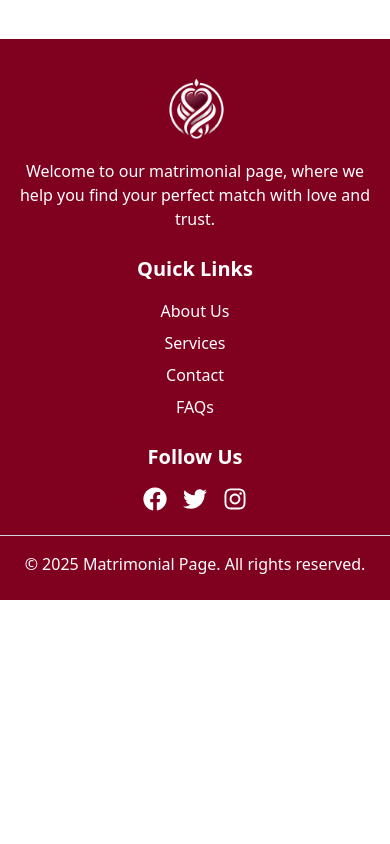
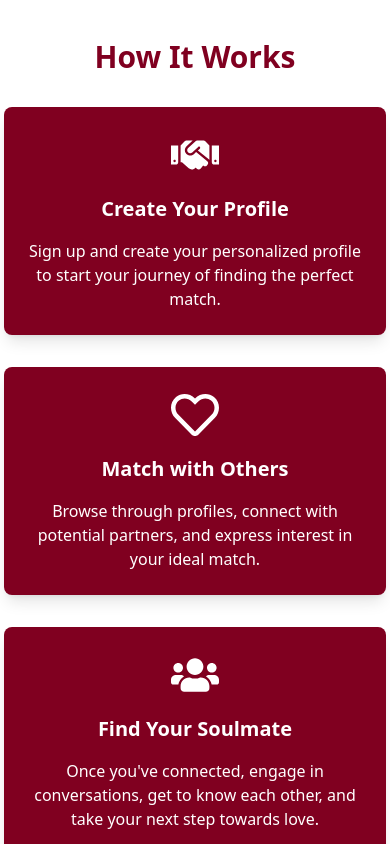
Before and after one commit to rabiyarumi/SoulSync, a React (Vite) app: page / in a window 390 px wide. Shown: the part 780-1624 px from the top of the page. Before the commit the page ends 1380 px from the top, so only its background shows below. Built offline with nearby package versions, Linux system fonts and the light colour scheme; no server answers.

Commit message:
added it work section

```diff
--- a/src/Pages/AllBiodatas/Biodata.jsx
+++ b/src/Pages/AllBiodatas/Biodata.jsx
@@ -38,7 +38,7 @@ const Biodata = ({biodata}) => {
             </CardContent>
             <CardFooter>
                 <Link to={`/biodata/${_id}`}>
-                <Button variant="destructive">View Details</Button></Link>
+                <Button >View Details</Button></Link>
             </CardFooter>
            </Card>
         </Link>
--- a/src/Pages/AllBiodatas/Biodatas.jsx
+++ b/src/Pages/AllBiodatas/Biodatas.jsx
@@ -17,30 +17,30 @@ const Biodatads = () => {
         maxAge: "",
       });
 
-      const { data: biodatas = [], isLoading } = useQuery({
-        queryKey: ["biodatas", filters], // Include filters in the query key
+      // const { data: biodatas = [], isLoading } = useQuery({
+      //   queryKey: ["biodatas", filters], // Include filters in the query key
 
-        queryFn: async () => {
-            console.log(filters)
-          const { data } = await axios.get(`${import.meta.env.VITE_API_URL}/biodatas`, {
-            params: filters, // Pass filters as query params
-          });
-          return data;
-        },
-        keepPreviousData: true, // Avoids data flickering during updates
-      });
+      //   queryFn: async () => {
+      //       console.log(filters)
+      //     const { data } = await axios.get(`${import.meta.env.VITE_API_URL}/biodatas`, {
+      //       params: filters, // Pass filters as query params
+      //     });
+      //     return data;
+      //   },
+      //   keepPreviousData: true, // Avoids data flickering during updates
+      // });
 
       const handleFilterChange = (updatedFilter) => {
         setFilters((prev) => ({ ...prev, ...updatedFilter }));
       };
 
-    // const {data: biodatas=[], isLoading} = useQuery({
-    //     queryKey: ['biodatas'],
-    //     queryFn: async () => {
-    //         const {data} =await axios(`${import.meta.env.VITE_API_URL}/biodatas`)
-    //         return data
-    //     }
-    // })
+    const {data: biodatas=[], isLoading} = useQuery({
+        queryKey: ['biodatas'],
+        queryFn: async () => {
+            const {data} =await axios(`${import.meta.env.VITE_API_URL}/biodatas`)
+            return data
+        }
+    })
 
     //================================================
 
--- a/src/Pages/ContactUs/ContactUs.jsx
+++ b/src/Pages/ContactUs/ContactUs.jsx
@@ -90,7 +90,7 @@ const ContactUs = () => {
 
                 <div>
                   <h3 className="text-lg font-medium">Email</h3>
-                  <p className="text-gray-700">support@matrimonial.com</p>
+                  <p className="text-gray-700">support@soulsync.com</p>
                 </div>
 
                 <div>
--- a/src/Pages/Home/Home.jsx
+++ b/src/Pages/Home/Home.jsx
@@ -1,4 +1,5 @@
 import Banner from "./Banner";
+import HowItWorks from "./HowItWorks";
 import PremiumBiodata from "./PremiumBiodata";
 
 const Home = () => {
@@ -7,6 +8,7 @@ const Home = () => {
 
         <Banner/>
         <PremiumBiodata/>
+        <HowItWorks/>
       </div>
     );
 };
--- /dev/null
+++ b/src/Pages/Home/HowItWorks.jsx
@@ -0,0 +1,32 @@
+import Container from '@/components/Layouts/Container';
+import { FaHandshake, FaRegHeart, FaUsers } from 'react-icons/fa';
+const HowItWorks = () => {
+    return (
+       <Container>
+         <section className="">
+      <div className="max-w-6xl mx-auto text-center">
+        <h2 className="text-3xl font-bold text-[#800020] mb-8">How It Works</h2>
+        <div className="grid md:grid-cols-3 gap-8">
+          <div className="bg-[#800020] text-white p-6 rounded-lg shadow-lg">
+            <FaHandshake className="text-5xl mb-4 mx-auto" />
+            <h3 className="text-xl font-semibold mb-4">Create Your Profile</h3>
+            <p>Sign up and create your personalized profile to start your journey of finding the perfect match.</p>
+          </div>
+          <div className="bg-[#800020] text-white p-6 rounded-lg shadow-lg">
+            <FaRegHeart className="text-5xl mb-4 mx-auto" />
+            <h3 className="text-xl font-semibold mb-4">Match with Others</h3>
+            <p>Browse through profiles, connect with potential partners, and express interest in your ideal match.</p>
+          </div>
+          <div className="bg-[#800020] text-white p-6 rounded-lg shadow-lg">
+            <FaUsers className="text-5xl mb-4 mx-auto" />
+            <h3 className="text-xl font-semibold mb-4">Find Your Soulmate</h3>
+            <p>Once you've connected, engage in conversations, get to know each other, and take your next step towards love.</p>
+          </div>
+        </div>
+      </div>
+    </section>
+       </Container>
+    );
+};
+
+export default HowItWorks;
```
